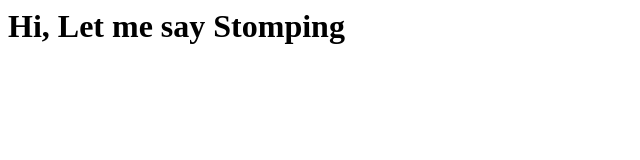
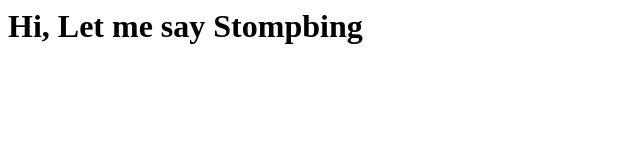
Before and after one commit to Patrick0L/index.html, a plain HTML site: page index.html in a window 1280 px wide. Shown: the full height of the page, 0-640 px from the left. Drawn offline with Linux system fonts and the light colour scheme.

Commit message:
Update index.html

```diff
--- a/index.html
+++ b/index.html
@@ -3,6 +3,6 @@
 <head>
 </head>
 <body>
-<h1> Hi, Let me say Stomping </h1>
+<h1> Hi, Let me say Stompbing </h1>
 </body>
 </html>
```
